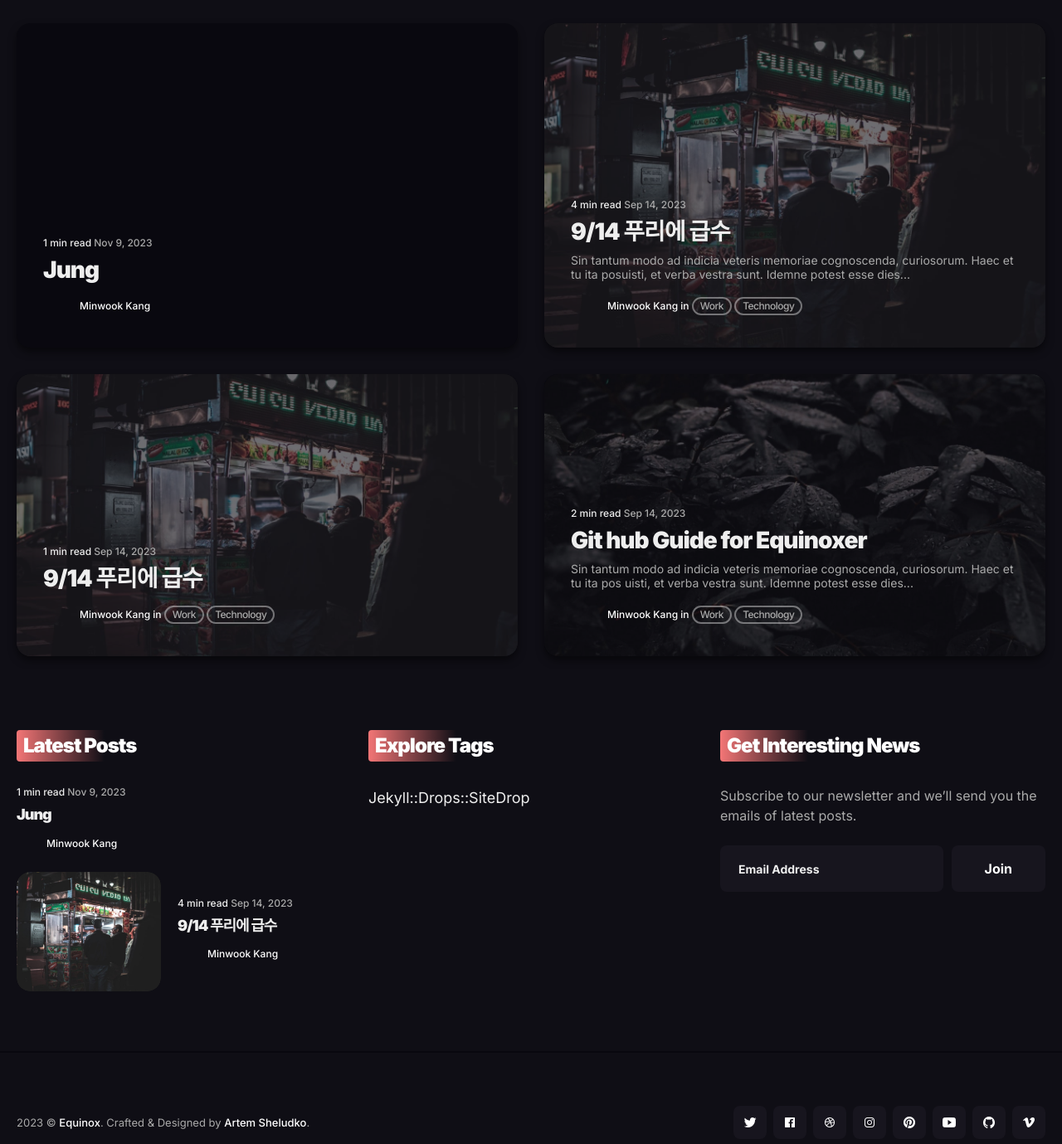
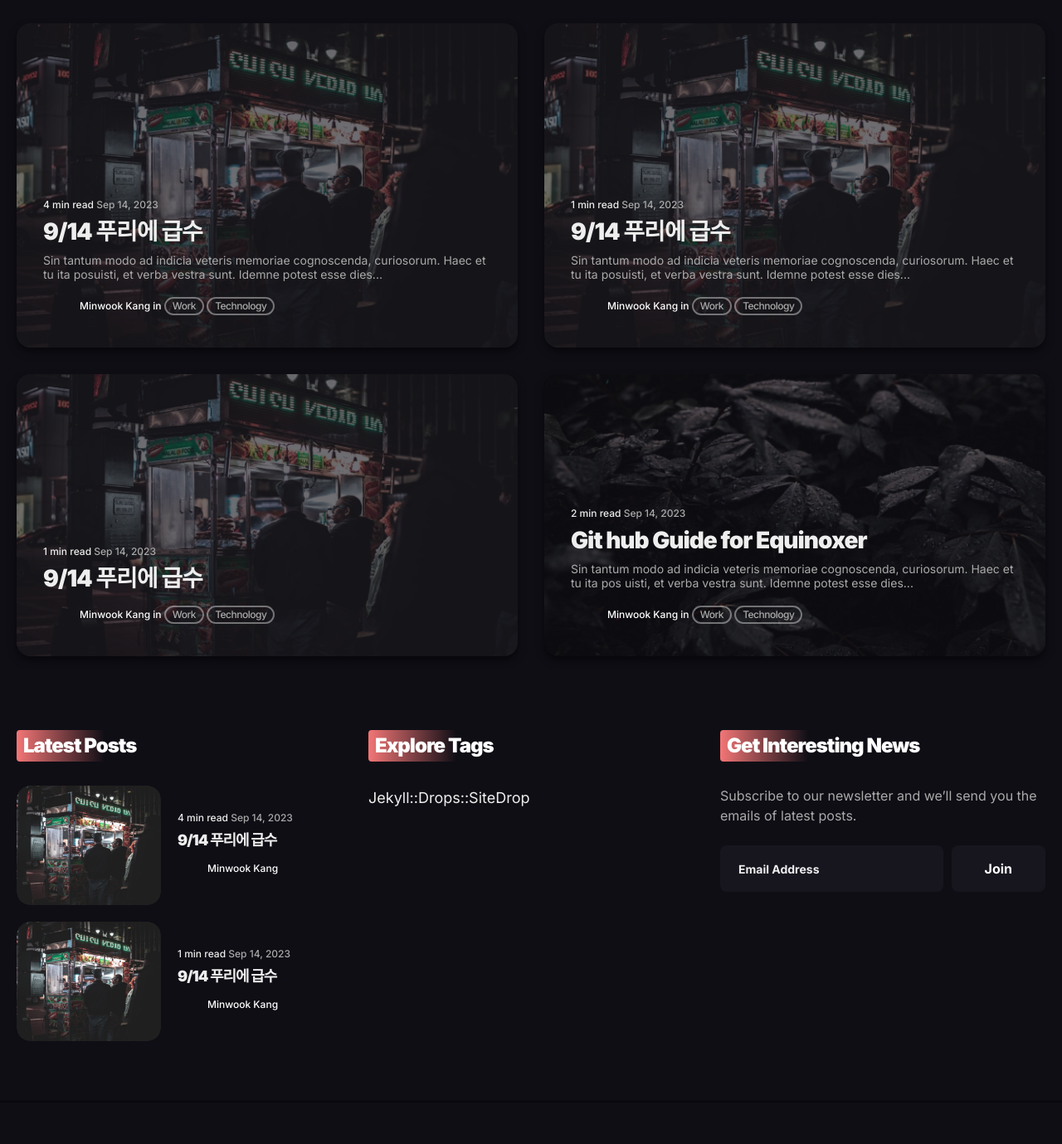
Before and after one commit to La-Folia/La-folia.github.io, a Jekyll site: the page built from index.html, in a window 1280 px wide and 1400 px high, scrolled down 647 px, cut to the strip 21-1400 px from the top of the window. Shown: the whole strip at 83% size. Built offline with Jekyll 4.4.1, drawn with Linux system fonts in a browser that asks for light colours; nearby versions of some CDN libraries; the list of posts is cut into pages by our own code.

Commit message:
jungsubin

```diff
--- a/_posts/2023-11-9-jung.markdown
+++ b/_posts/2023-11-9-jung.markdown
@@ -1,9 +1,11 @@
-
 ---
-layout: page
-title: practice_jung
-permalink: /styleguide/
-image: '/images/50.jpg'
+layout: post
+title:  9/14 푸리에 급수
+description: Sin tantum modo ad indicia veteris memoriae cognoscenda, curiosorum. Haec et tu ita posuisti, et verba vestra sunt. Idemne potest esse dies...
+date:   2023-9-14 15:01:35 +0300
+image:  '/images/05.jpg'
+tags:   [work, technology]
+use_math: true
 ---
 
 ###야구에 대해 알아보자.
```
